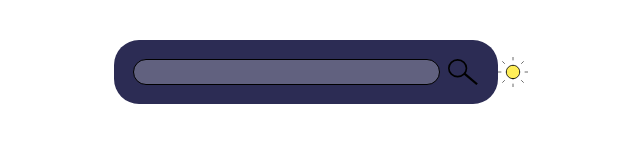
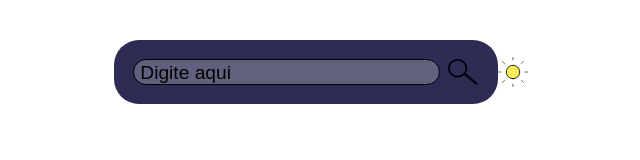
Before and after one commit to yoshtempest/manhwa-library, a Next.js app: page / in a window 1280 px wide. Shown: the top 160 px of the page, without its empty margins (319-959 px from the left). Built offline with nearby package versions, Linux system fonts and the light colour scheme.

Commit message:
new: placeholder in Navbar input

```diff
--- a/src/components/Header/NavBar/index.tsx
+++ b/src/components/Header/NavBar/index.tsx
@@ -7,7 +7,9 @@ const NavBar = () => {
     return (
         <div className={styles.Container}>
             <div className={styles.InputContainer}>
-                <input className={styles.Input}></input>
+                <input className={styles.Input}
+                placeholder="Digite aqui">
+                </input>
             </div>
 
             <div className={styles.IconContainer}>
--- a/src/components/Header/NavBar/styles.module.css
+++ b/src/components/Header/NavBar/styles.module.css
@@ -28,6 +28,11 @@
     /* no tema claro escrevo escuro, no tema escuro eu escrevo claro*/
 }
 
+.Input::placeholder {
+    color: var(--foreground);
+    font-size: 1.2rem;
+}
+
 .IconContainer {
     margin-left: 2%;
 }
```
